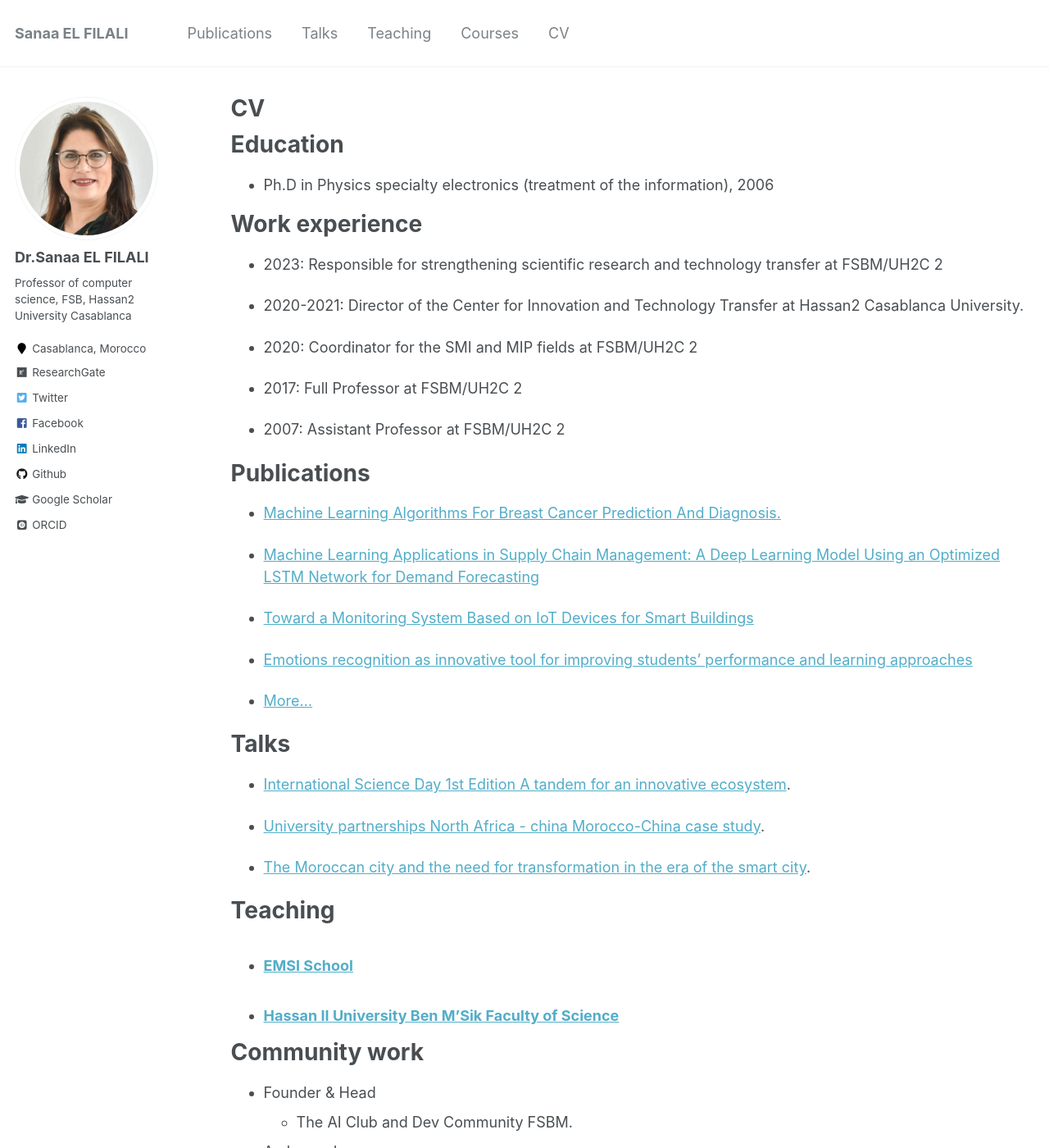
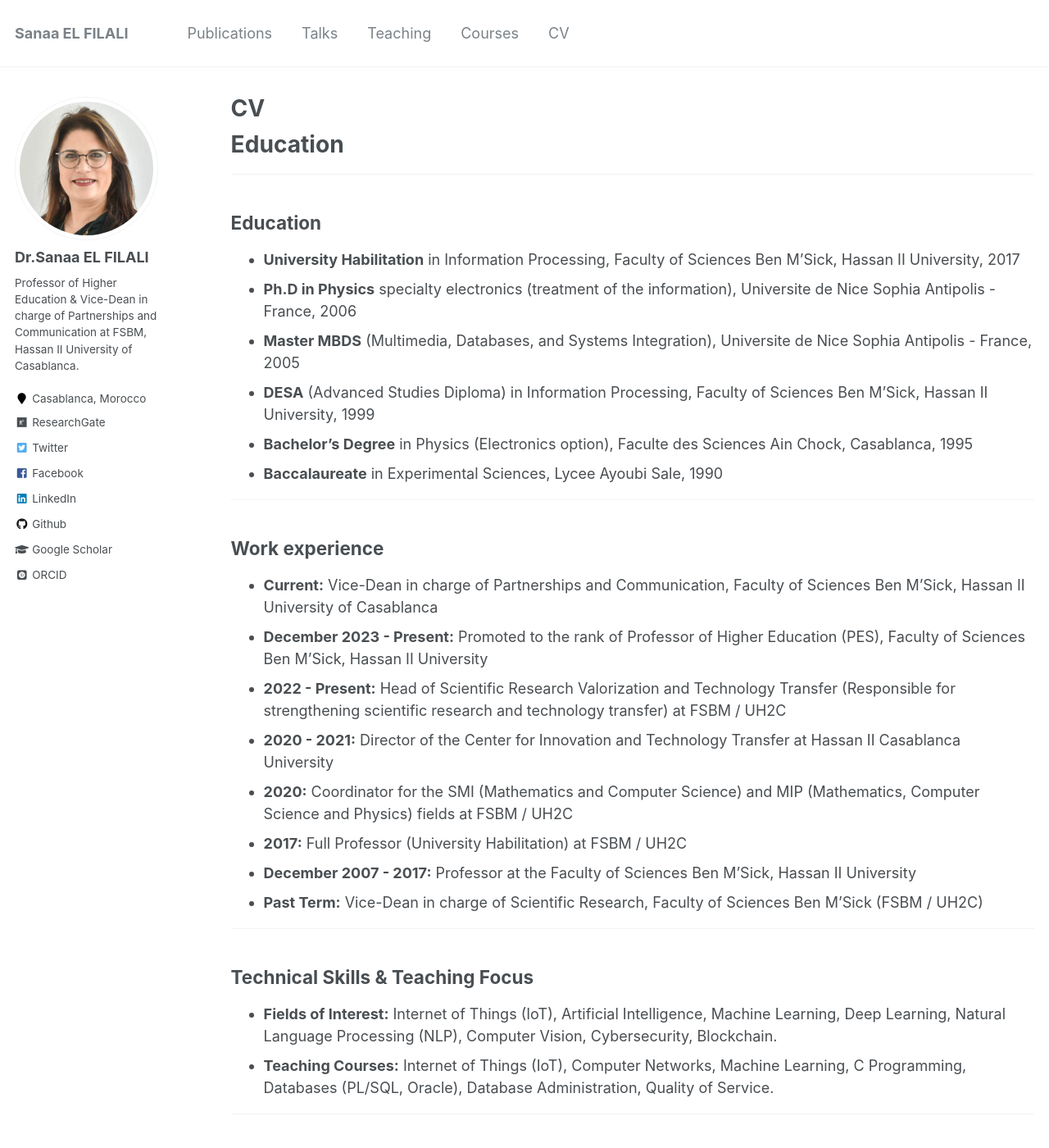
Before and after one commit to elfilalis/elfilalis.github.io, a Jekyll site: the page built from _pages/cv.md, in a window 1280 px wide and 1400 px high. Shown: the whole window at 82% size. Built offline with Jekyll 4.4.1, drawn with Linux system fonts in a browser that asks for light colours; some web fonts are replaced; some of the changed text lies outside the part shown.

Commit message:
Update CV sections and profile title

```diff
--- a/_config.yml
+++ b/_config.yml
@@ -82,7 +82,7 @@ analytics:
 author:
   name             : "Dr.Sanaa EL FILALI"
   avatar           : "profile.png"
-  bio              : "Professor of computer science, FSB, Hassan2 University Casablanca"
+  bio              : "Professor of Higher Education & Vice-Dean in charge of Partnerships and Communication at FSBM, Hassan II University of Casablanca."
   location         : "Casablanca, Morocco"
   employer         :
   pubmed           :
--- a/_pages/cv.md
+++ b/_pages/cv.md
@@ -11,19 +11,39 @@ redirect_from:
 
 Education
 ======
-* Ph.D in Physics specialty electronics (treatment of the information), 2006
+---
+## Education
+* **University Habilitation** in Information Processing, Faculty of Sciences Ben M'Sick, Hassan II University, 2017
+* **Ph.D in Physics** specialty electronics (treatment of the information), Universite de Nice Sophia Antipolis - France, 2006
+* **Master MBDS** (Multimedia, Databases, and Systems Integration), Universite de Nice Sophia Antipolis - France, 2005
+* **DESA** (Advanced Studies Diploma) in Information Processing, Faculty of Sciences Ben M'Sick, Hassan II University, 1999
+* **Bachelor's Degree** in Physics (Electronics option), Faculte des Sciences Ain Chock, Casablanca, 1995
+* **Baccalaureate** in Experimental Sciences, Lycee Ayoubi Sale, 1990
 
-Work experience
-======
-* 2023: Responsible for strengthening scientific research and technology transfer at FSBM/UH2C 2
+---
+## Work experience
+* **Current:** Vice-Dean in charge of Partnerships and Communication, Faculty of Sciences Ben M'Sick, Hassan II University of Casablanca
+* **December 2023 - Present:** Promoted to the rank of Professor of Higher Education (PES), Faculty of Sciences Ben M'Sick, Hassan II University
+* **2022 - Present:** Head of Scientific Research Valorization and Technology Transfer (Responsible for strengthening scientific research and technology transfer) at FSBM / UH2C
+* **2020 - 2021:** Director of the Center for Innovation and Technology Transfer at Hassan II Casablanca University
+* **2020:** Coordinator for the SMI (Mathematics and Computer Science) and MIP (Mathematics, Computer Science and Physics) fields at FSBM / UH2C
+* **2017:** Full Professor (University Habilitation) at FSBM / UH2C
+* **December 2007 - 2017:** Professor at the Faculty of Sciences Ben M'Sick, Hassan II University
+* **Past Term:** Vice-Dean in charge of Scientific Research, Faculty of Sciences Ben M'Sick (FSBM / UH2C)
 
-* 2020-2021: Director of the Center for Innovation and Technology Transfer at Hassan2 Casablanca University.
+---
+## Technical Skills & Teaching Focus
+* **Fields of Interest:** Internet of Things (IoT), Artificial Intelligence, Machine Learning, Deep Learning, Natural Language Processing (NLP), Computer Vision, Cybersecurity, Blockchain.
+* **Teaching Courses:** Internet of Things (IoT), Computer Networks, Machine Learning, C Programming, Databases (PL/SQL, Oracle), Database Administration, Quality of Service.
 
-* 2020: Coordinator for the SMI and MIP fields at FSBM/UH2C 2
-
-* 2017: Full Professor at FSBM/UH2C 2
-
-* 2007: Assistant Professor at FSBM/UH2C 2
+---
+## Institutional & Professional Responsibilities
+* Member of the Faculty Council (FSBM)
+* Member of the Pedagogical Committee
+* Member of the Communication and Information Committee
+* Founder and President of TechHer Morocco (Established March 8, 2026)
+* Mentor of the AI & Dev Community Club & Soft Skills Club
+---
 
 Publications
 ======
```
